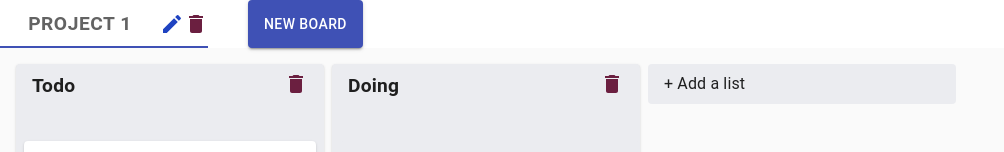
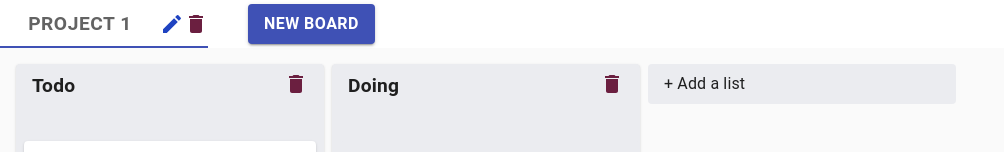
Before and after one commit to khaizon/KanbanBoard, a React (Create React App) app: page / in a window 1280 px wide. Shown: the top 152 px of the page, without its empty margins (0-1004 px from the left). Built offline with nearby package versions, Linux system fonts and the light colour scheme.

Commit message:
styled button

```diff
--- a/src/App.js
+++ b/src/App.js
@@ -1,7 +1,5 @@
 import TabsManger from './Components/Board/TabsManager';
 import BoardContextProvider from './contexts/BoardContext';
-
-
 
 export default function App() {
 
--- a/src/Components/Board/TabsManager.js
+++ b/src/Components/Board/TabsManager.js
@@ -51,6 +51,13 @@ const useStyles = makeStyles((theme) => ({
   },
   tabs: {
     marginRight: '40px'
+  },
+  button: {
+    marginTop: '4px',
+    marginRight: '4px',
+    marginBottom: '4px',
+    fontSize: '1rem',
+		fontWeight: 'bold',
   }
 }));
 
@@ -84,7 +91,7 @@ export default function TabsManger() {
               ))
             }
           </Tabs>
-          <Button variant="contained" color="primary" onClick={()=> dispatch({type: "ADD_BOARD"})}>
+          <Button className={classes.button} variant="contained" color="primary" onClick={()=> dispatch({type: "ADD_BOARD"})}>
             New Board
           </Button>
         </div>
```
